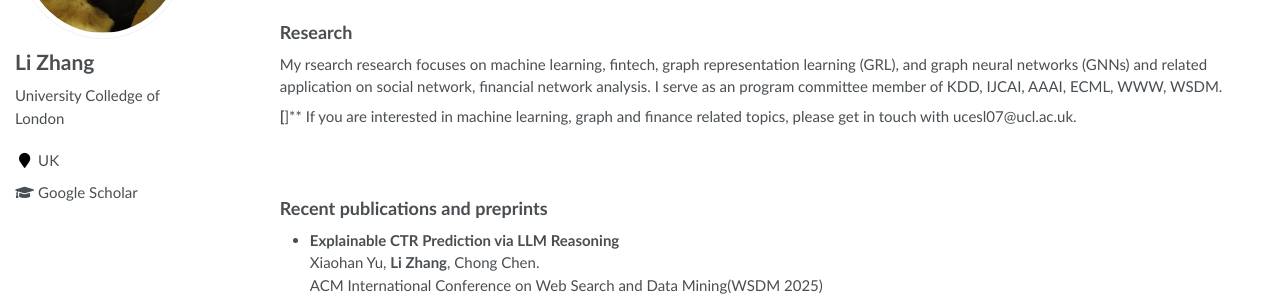
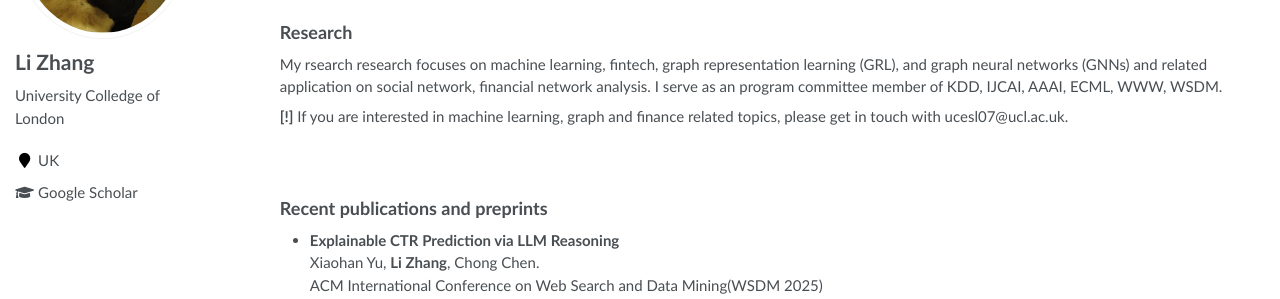
Before and after one commit to LiZhang-github/LiZhang-github.github.io, a Jekyll site: the page built from _pages/about.md, in a window 1280 px wide and 900 px high. Shown: the part 245-544 px from the top of the window. Built offline with Jekyll 4.4.1, drawn with Linux system fonts in a browser that asks for light colours.

```diff
--- a/_pages/about.md
+++ b/_pages/about.md
@@ -27,7 +27,7 @@ I am an associate lecturer in Finance and Technology of Institute(IFT),  Univers
 ## **Research**
 My rsearch research focuses on machine learning, fintech, graph representation learning (GRL), and graph neural networks (GNNs) and related application on social network, financial network analysis. I serve as an program committee member of KDD, IJCAI, AAAI, ECML, WWW, WSDM.
 
-**[**]** If you are interested in machine learning, graph and finance related topics, please get in touch with ucesl07@ucl.ac.uk.
+**[!]** If you are interested in machine learning, graph and finance related topics, please get in touch with ucesl07@ucl.ac.uk.
 
 <br/>
 <br/>
```
